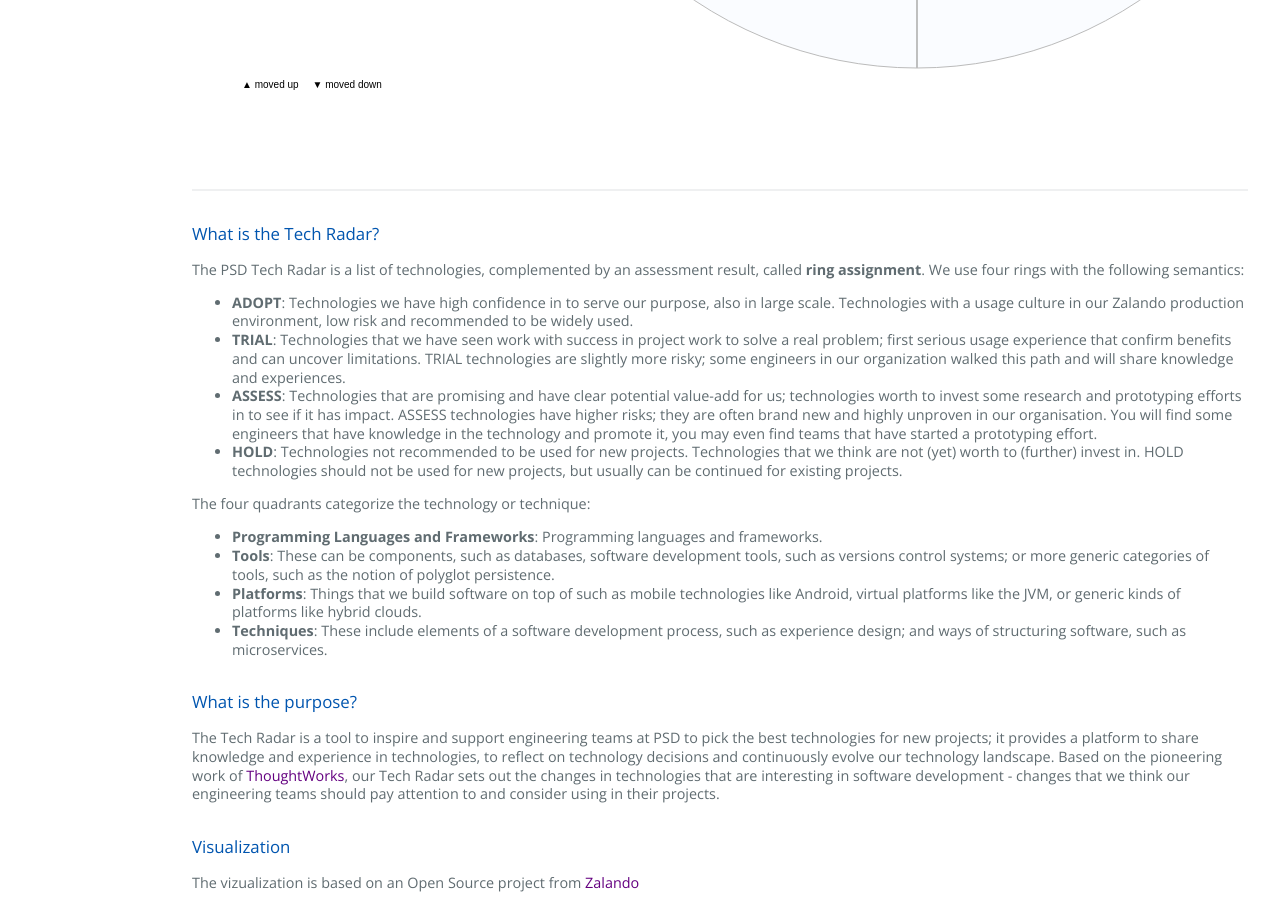
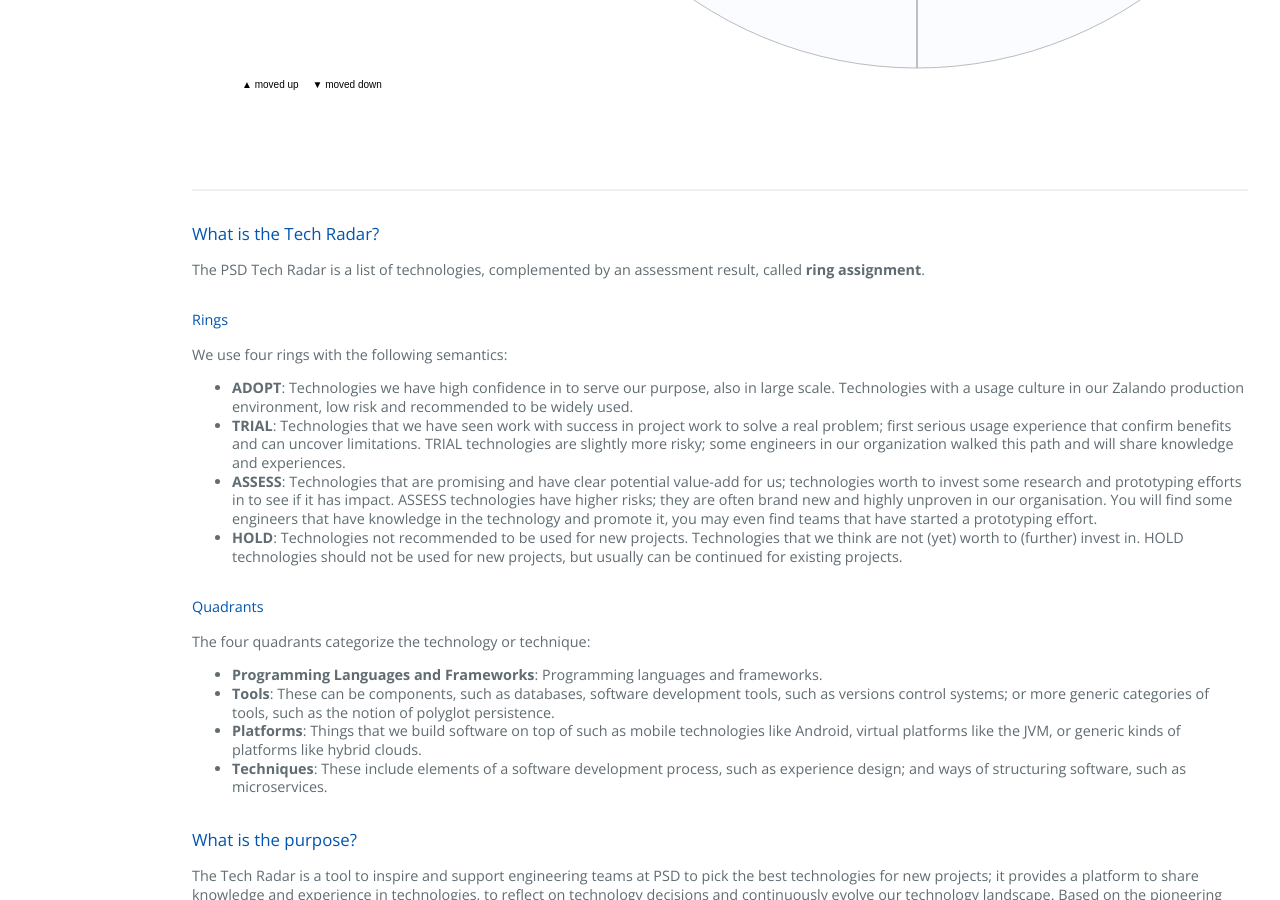
Before and after one commit to croedel/PSD-blog, a Jekyll site: the page built from radar.md, in a window 1280 px wide and 900 px high, scrolled down 962 px. Built offline with Jekyll 4.4.1, drawn with Linux system fonts in a browser that asks for light colours.

Commit message:
Update radar.md

```diff
--- a/radar.md
+++ b/radar.md
@@ -61,12 +61,18 @@ radar_visualization({
 
 ### What is the Tech Radar?
 
-The PSD Tech Radar is a list of technologies, complemented by an assessment result, called **ring assignment**. We use four rings with the following semantics:
+The PSD Tech Radar is a list of technologies, complemented by an assessment result, called **ring assignment**.
+
+#### Rings
+
+We use four rings with the following semantics:
 
 * **ADOPT**: Technologies we have high confidence in to serve our purpose, also in large scale. Technologies with a usage culture in our Zalando production environment, low risk and recommended to be widely used.
 * **TRIAL**: Technologies that we have seen work with success in project work to solve a real problem; first serious usage experience that confirm benefits and can uncover limitations. TRIAL technologies are slightly more risky; some engineers in our organization walked this path and will share knowledge and experiences.
 * **ASSESS**: Technologies that are promising and have clear potential value-add for us; technologies worth to invest some research and prototyping efforts in to see if it has impact. ASSESS technologies have higher risks; they are often brand new and highly unproven in our organisation. You will find some engineers that have knowledge in the technology and promote it, you may even find teams that have started a prototyping effort.
 * **HOLD**: Technologies not recommended to be used for new projects. Technologies that we think are not (yet) worth to (further) invest in. HOLD technologies should not be used for new projects, but usually can be continued for existing projects.
+
+#### Quadrants
 
 The four quadrants categorize the technology or technique:
 * **Programming Languages and Frameworks**: Programming languages and frameworks.
```
